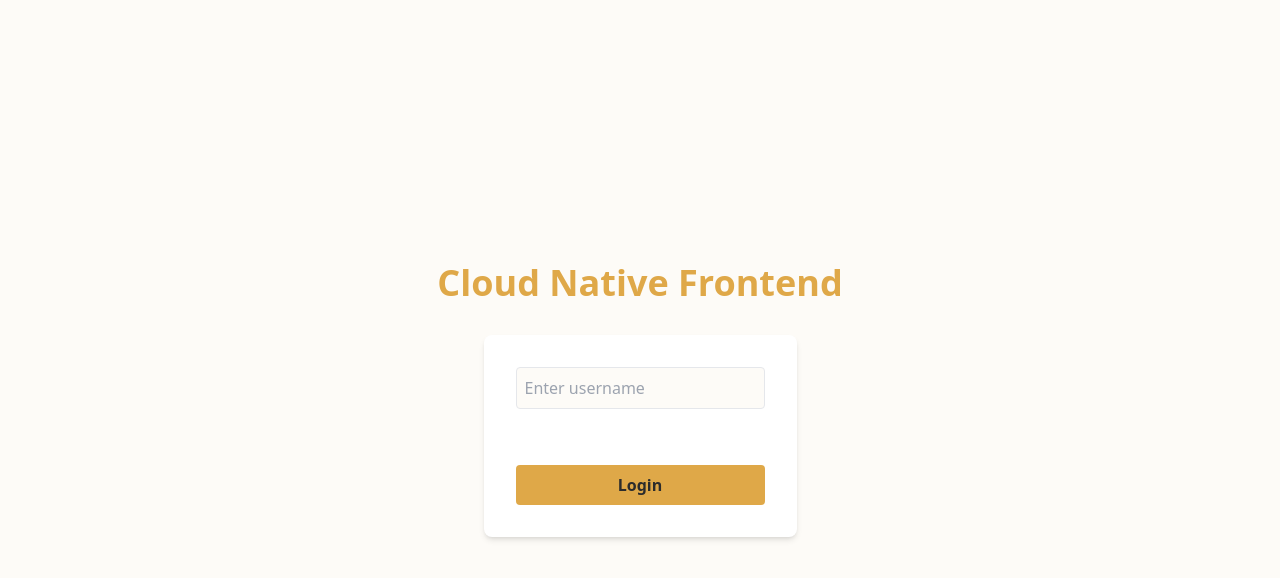
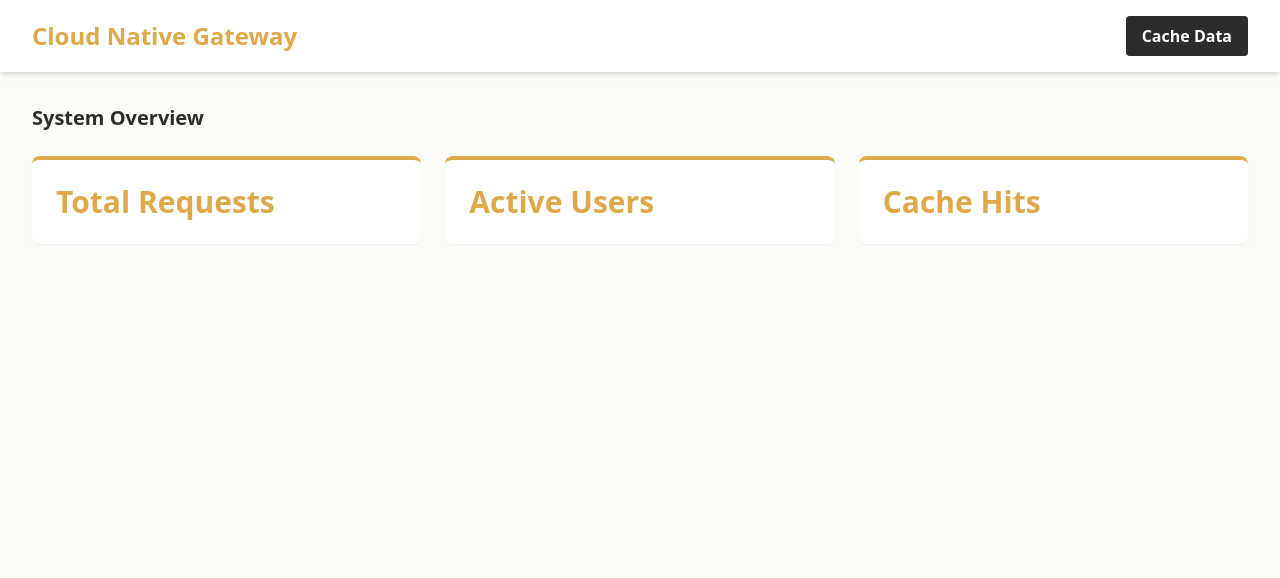
Before and after one commit to SaharshBhatnagar/Latency-Optimized-API-Proxy-frontend, a React (Vite) app: page / in a window 1280 px wide. Shown: the top 578 px of the page. Built offline with nearby package versions, Linux system fonts and the light colour scheme.

Commit message:
Designed the Dashboard to show the data and updated the login form and app.tsx to handle the display

```diff
--- a/src/App.tsx
+++ b/src/App.tsx
@@ -1,12 +1,32 @@
 import LoginForm from './components/loginForm';
+import Dashboard from './components/Dashboard';
+import { useState } from 'react';
 
 export default function App() {
+  const [isAuthenticated, setIsAuthenticated] = useState<boolean>(!!localStorage.getItem('jwt'));
+
+  const handleLoginSuccess = () => {
+    setIsAuthenticated(true);
+  }
+
+  const handleLogout = () => {
+    localStorage.removeItem('jwt');
+    setIsAuthenticated(false);
+  }
+
   return (
-    <div className="min-h-screen flex flex-col gap-8 items-center justify-center bg-brand-cream">
-      <h1 className="text-4xl font-bold text-brand-gold">
-        Cloud Native Frontend
-      </h1>
-      <LoginForm/>
+    <div className="min-h-screen bg-brand-cream">
+
+      {true ? (
+        <Dashboard onLogout={handleLogout}/>
+      ) : (
+        <div className="min-h-screen flex flex-col items-center justify-center gap-8 px-4">
+          <h1 className="text-4xl font-bold text-brand-gold text-center">
+            Cloud Native Frontend
+          </h1>
+          <LoginForm onLoginSuccess={handleLoginSuccess} />
+        </div>
+      )}
     </div>
-  )
+  );
 }
--- /dev/null
+++ b/src/components/Dashboard.tsx
@@ -0,0 +1,30 @@
+interface DashboardProps { onLogout: () => void; }
+
+export default function Dashboard({ onLogout }: DashboardProps) {
+    return (
+        <div className="min-h-screen bg-brand-cream text-brand-charcoal flex flex-col">
+            <nav className="bg-brand-white shadow-md py-4 px-8 flex justify-between items-center">
+                <h2 className="text-2xl font-bold text-brand-gold">Cloud Native Gateway</h2>
+                <button onClick={onLogout}
+                className="bg-brand-charcoal text-brand-white px-4 py-2 rounded font-semibold hover:bg-opacity-80 transition">
+                    Cache Data
+                </button>
+            </nav>
+
+            <main className="p-8 flex-1">
+                <h3 className="text-xl font-bold mb-6">System Overview</h3>
+                <div className="grid grid-cols-1 md:grid-cols-3 gap-6">
+                    <div className="bg-brand-white p-6 rounded-lg shadow-sm fles fles-col gap-2 border-t-4 border-brand-gold">
+                        <h4 className="text-3xl font-bold text-brand-gold">Total Requests</h4>
+                    </div>
+                    <div className="bg-brand-white p-6 rounded-lg shadow-sm fles fles-col gap-2 border-t-4 border-brand-gold">
+                        <h4 className="text-3xl font-bold text-brand-gold">Active Users</h4>
+                    </div>
+                    <div className="bg-brand-white p-6 rounded-lg shadow-sm fles fles-col gap-2 border-t-4 border-brand-gold">
+                        <h4 className="text-3xl font-bold text-brand-gold">Cache Hits</h4>
+                    </div>
+                </div>
+            </main>
+        </div>
+    );
+}
--- a/src/components/loginForm.tsx
+++ b/src/components/loginForm.tsx
@@ -1,7 +1,11 @@
 import { useState } from 'react';
 import { loginUser } from '../services/authService';
 
-export default function LoginForm() {
+interface LoginFormProps {
+    onLoginSuccess: () => void;
+}
+
+export default function LoginForm({ onLoginSuccess }: LoginFormProps) {
 
     const [username, setUsername] = useState("");
 
@@ -20,7 +24,9 @@ export default function LoginForm() {
         try {
             const response = await loginUser(username, password);
 
-            console.log(response.token);
+            localStorage.setItem('jwt', response.token);
+
+            onLoginSuccess();
         }
         catch (err: any) {
             setError(err.message);
@@ -40,8 +46,10 @@ export default function LoginForm() {
             className="p-2 border rounded focus:outline-brand-gold bg-brand-sand/20"
             ></input>
 
-            <input type="password" value={password} onChange={(e) => setPassword(e.target.value)}>
-            </input>
+            <input type="password" placeholder="Enter password"
+            value={password} onChange={(e) => setPassword(e.target.value)}
+            className="p-2 border rounded focus:outline-brand-gold bg-brand-sand/20"
+            ></input>
 
             {error && <p className="text-red-500 text-sm">{error}</p>}
 
```
